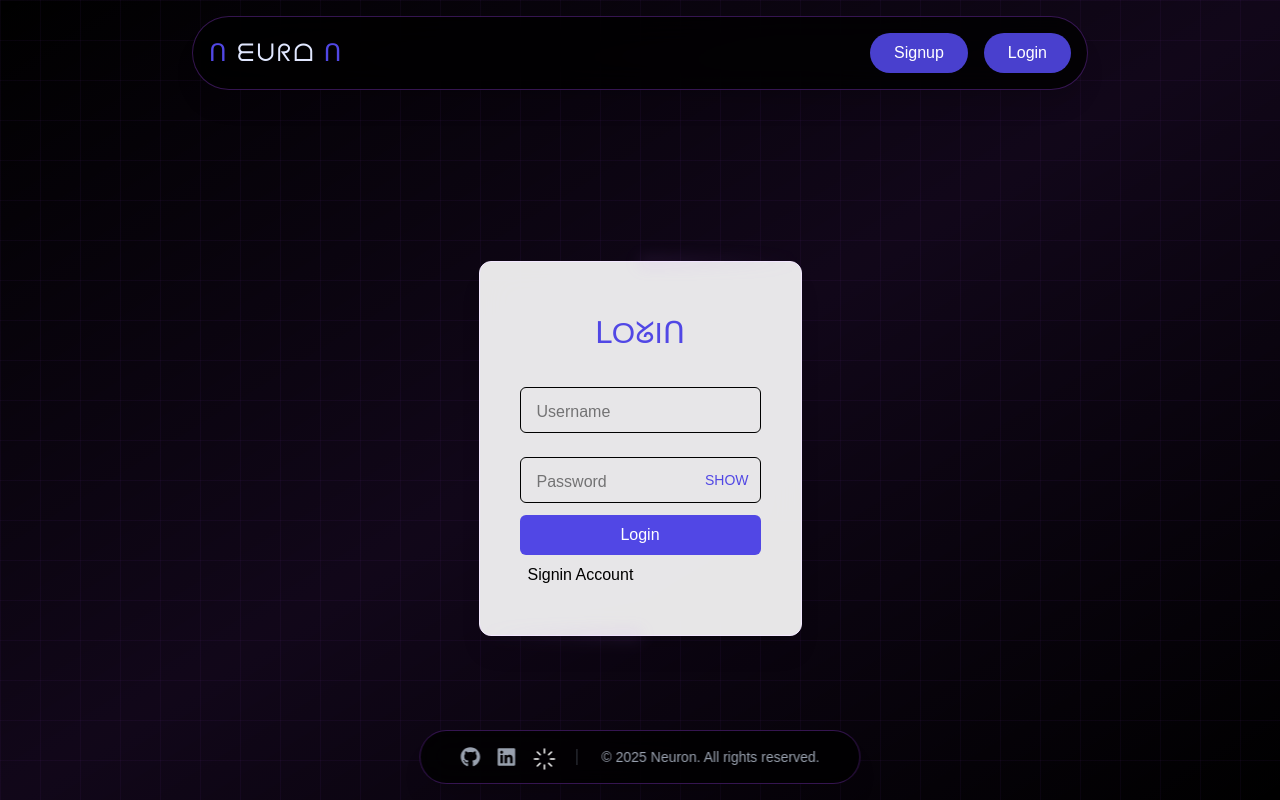
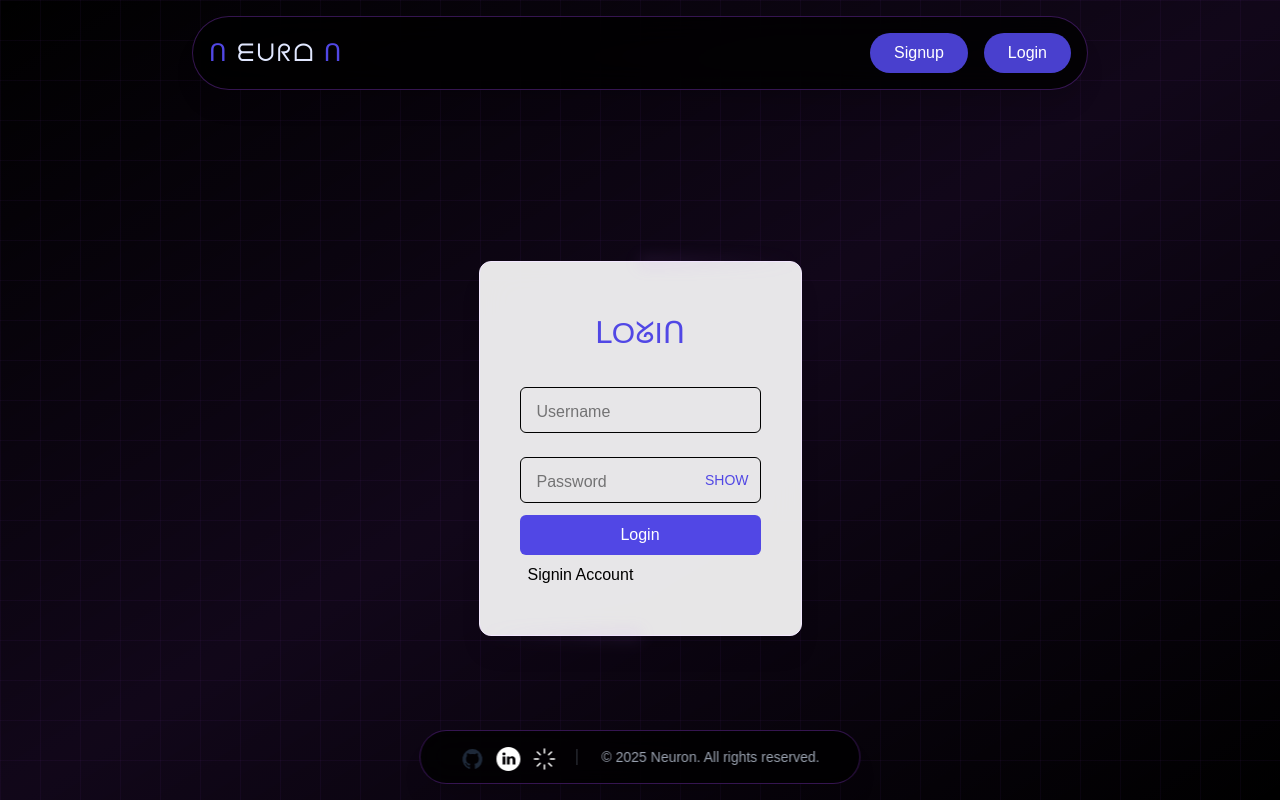
Before and after one commit to venomusblood568/Neuron-front-end, a React (Vite) app: page /login in a window 1280 px wide. Built offline with nearby package versions, Linux system fonts and the light colour scheme.

Commit message:
footer icon fix

```diff
--- /dev/null
+++ b/src/icon/github.tsx
@@ -0,0 +1,19 @@
+export default function GithubIcon() {
+  return (
+    <svg
+      className="w-[24px] h-[24px] text-gray-800 dark:text-white"
+      aria-hidden="true"
+      xmlns="http://www.w3.org/2000/svg"
+      width="24"
+      height="24"
+      fill="currentColor"
+      viewBox="0 0 24 24"
+    >
+      <path
+        fill-rule="evenodd"
+        d="M12.006 2a9.847 9.847 0 0 0-6.484 2.44 10.32 10.32 0 0 0-3.393 6.17 10.48 10.48 0 0 0 1.317 6.955 10.045 10.045 0 0 0 5.4 4.418c.504.095.683-.223.683-.494 0-.245-.01-1.052-.014-1.908-2.78.62-3.366-1.21-3.366-1.21a2.711 2.711 0 0 0-1.11-1.5c-.907-.637.07-.621.07-.621.317.044.62.163.885.346.266.183.487.426.647.71.135.253.318.476.538.655a2.079 2.079 0 0 0 2.37.196c.045-.52.27-1.006.635-1.37-2.219-.259-4.554-1.138-4.554-5.07a4.022 4.022 0 0 1 1.031-2.75 3.77 3.77 0 0 1 .096-2.713s.839-.275 2.749 1.05a9.26 9.26 0 0 1 5.004 0c1.906-1.325 2.74-1.05 2.74-1.05.37.858.406 1.828.101 2.713a4.017 4.017 0 0 1 1.029 2.75c0 3.939-2.339 4.805-4.564 5.058a2.471 2.471 0 0 1 .679 1.897c0 1.372-.012 2.477-.012 2.814 0 .272.18.592.687.492a10.05 10.05 0 0 0 5.388-4.421 10.473 10.473 0 0 0 1.313-6.948 10.32 10.32 0 0 0-3.39-6.165A9.847 9.847 0 0 0 12.007 2Z"
+        clip-rule="evenodd"
+      />
+    </svg>
+  );
+}
--- /dev/null
+++ b/src/icon/linkedn.tsx
@@ -0,0 +1,13 @@
+export const Linkedin = () => {
+  return (
+    <svg
+      xmlns="http://www.w3.org/2000/svg"
+      width="24"
+      height="24"
+      viewBox="0 0 24 24"
+      fill="#ffffff"
+    >
+      <path d="M12 0c6.627 0 12 5.373 12 12s-5.373 12-12 12S0 18.627 0 12 5.373 0 12 0zM8.951 9.404H6.165V17.5H8.95V9.404zm6.841-.192c-1.324 0-1.993.629-2.385 1.156l-.127.181V9.403h-2.786l.01.484c.006.636.007 1.748.005 2.93l-.015 4.683h2.786v-4.522c0-.242.018-.484.092-.657.202-.483.66-.984 1.43-.984.955 0 1.367.666 1.408 1.662l.003.168V17.5H19v-4.643c0-2.487-1.375-3.645-3.208-3.645zM7.576 5.5C6.623 5.5 6 6.105 6 6.899c0 .73.536 1.325 1.378 1.392l.18.006c.971 0 1.577-.621 1.577-1.398C9.116 6.105 8.53 5.5 7.576 5.5z" />
+    </svg>
+  );
+};
--- a/src/pages/home.tsx
+++ b/src/pages/home.tsx
@@ -3,8 +3,9 @@
 import axios from "axios";
 import { useEffect } from "react";
 import { BACKEND_URL } from "../config";
-import { FaGithub, FaLinkedin } from "react-icons/fa";
 import { NeuronIcon } from "../icon/neuronIcon";
+import { Linkedin } from "../icon/linkedn";
+import GithubIcon from "../icon/github";
 
 export function Home() {
   const navigate = useNavigate();
@@ -150,7 +151,9 @@
             rel="noopener noreferrer"
             className="hover:text-lightPurple transition-colors"
           >
-            <FaGithub className="w-5 h-5" />
+            <div className="w-5 h-5">
+              <GithubIcon/>
+            </div>
           </a>
           <a
             href="https://www.linkedin.com/in/gourav-anand-jha/"
@@ -158,8 +161,8 @@
             rel="noopener noreferrer"
             className="hover:text-lightPurple transition-colors"
           >
-            <div className="w-5 h-5">
-              <FaLinkedin />
+            <div className="w-5 h-5 text-gray-400">
+              <Linkedin />
             </div>
           </a>
           <a
--- a/src/pages/login.tsx
+++ b/src/pages/login.tsx
@@ -6,8 +6,9 @@
 import { useNavigate } from "react-router-dom";
 import { toast } from "react-toastify";
 import "react-toastify/dist/ReactToastify.css";
-import { FaGithub, FaLinkedin } from "react-icons/fa";
 import { NeuronIcon } from "../icon/neuronIcon";
+import GithubIcon from "../icon/github";
+import { Linkedin } from "../icon/linkedn";
 
 export function Login() {
   const usernameRef = useRef<HTMLInputElement>(null);
@@ -142,7 +143,9 @@
                   rel="noopener noreferrer"
                   className="hover:text-lightPurple transition-colors"
                 >
-            <FaGithub className="w-5 h-5" />
+                  <div className="w-5 h-5">
+                    <GithubIcon/>
+                  </div>
                 </a>
                 <a
                   href="https://www.linkedin.com/in/gourav-anand-jha/"
@@ -150,7 +153,9 @@
                   rel="noopener noreferrer"
                   className="hover:text-lightPurple transition-colors"
                 >
-            <FaLinkedin className="w-5 h-5" />
+                  <div className="w-5 h-5 text-gray-400">
+                    <Linkedin />
+                  </div>
                 </a>
                 <a
                   href="https://venomusblood568.github.io/"
@@ -166,6 +171,7 @@
               <div className="h-4 w-px bg-gray-500/50"></div>
               <span>© {new Date().getFullYear()} Neuron. All rights reserved.</span>
             </footer>
+
     </div>
   );
 }
--- a/src/pages/signup.tsx
+++ b/src/pages/signup.tsx
@@ -5,8 +5,9 @@
 import { BACKEND_URL } from "../config";
 import { useNavigate } from "react-router-dom";
 import { toast } from "react-toastify";
-import { FaGithub, FaLinkedin } from "react-icons/fa";
 import { NeuronIcon } from "../icon/neuronIcon";
+import GithubIcon from "../icon/github";
+import { Linkedin } from "../icon/linkedn";
 
 export function SignUp() {
   const usernameRef = useRef<HTMLInputElement>(null);
@@ -148,7 +149,9 @@
                   rel="noopener noreferrer"
                   className="hover:text-lightPurple transition-colors"
                 >
-            <FaGithub className="w-5 h-5" />
+                  <div className="w-5 h-5">
+                    <GithubIcon/>
+                  </div>
                 </a>
                 <a
                   href="https://www.linkedin.com/in/gourav-anand-jha/"
@@ -156,7 +159,9 @@
                   rel="noopener noreferrer"
                   className="hover:text-lightPurple transition-colors"
                 >
-            <FaLinkedin className="w-5 h-5" />
+                  <div className="w-5 h-5 text-gray-400">
+                    <Linkedin />
+                  </div>
                 </a>
                 <a
                   href="https://venomusblood568.github.io/"
```
Lines whose indentation alone changed are shown as unchanged.
